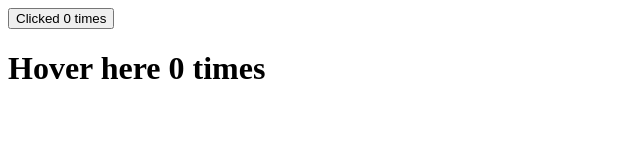
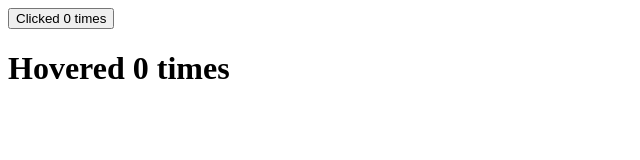
Before and after one commit to sharifulb07/reactjs, a React (Create React App) app: page / in a window 1280 px wide. Shown: the top 160 px of the page, without its empty margins (0-640 px from the left). Built offline with nearby package versions, Linux system fonts and the light colour scheme.

Commit message:
Render props section is added in the section

```diff
--- a/src/App.js
+++ b/src/App.js
@@ -2,11 +2,28 @@
 import ClickCounter from './components/ClickCounter'
 
 import HoverCounter from './components/HoverCounter';
+import Counter from './components/Counter';
+
+
 
 function App(){
   return  (<div className='app'>
-    <ClickCounter />
-    <HoverCounter />
+
+
+    <Counter>
+
+    {(count, incrementCount)=>
+    <ClickCounter count={count} incrementCount={incrementCount} /> }
+
+    </Counter>
+
+
+<Counter>
+
+{(count, incrementCount)=>
+    <HoverCounter count={count} incrementCount={incrementCount} /> }
+
+</Counter>
 
 
     </div>);
--- a/src/HOC/withCounter.js
+++ b/src/HOC/withCounter.js
@@ -9,14 +9,14 @@ const withCounter =(OriginalComponent)=>{
             count:0,
         }
 
-        clickHandle =()=>{
+        incrementCount =()=>{
             this.setState((prevState)=>({count:prevState.count+1}));
         };
 
 
         render(){
             const {count}=this.state;
-            return <OriginalComponent count={count} clickHandle={this.clickHandle}/>
+            return <OriginalComponent count={count} clickHandle={this.incrementCount}/>
         }
 
     }
--- a/src/components/ClickCounter.js
+++ b/src/components/ClickCounter.js
@@ -1,14 +1,13 @@
 import React from "react";
-import withCounter from "../HOC/withCounter";
 
 
-const ClickCounter=(props)=>{
-    const {count, clickHandle}=props;
-        return(
+
+export default function ClickCounter ({count, incrementCount}) {
+
+           return(
             <div>
-                <button  type="button" onClick={clickHandle}>Clicked {count} times </button>
+                <button  type="button" onClick={incrementCount}>Clicked {count} times </button>
             </div>
         )
+
 }
-
-export default withCounter(ClickCounter);
--- /dev/null
+++ b/src/components/Counter.js
@@ -0,0 +1,17 @@
+import React, { Component } from 'react'
+
+export default class Counter extends Component {
+    state={
+        count:0,
+    }
+
+    incrementCount =()=>{
+        this.setState((prevState)=>({count:prevState.count+1}));
+    };
+
+  render() {
+      const { children}=this.props;
+      const {count} =this.state;
+    return children(count,this.incrementCount);
+  }
+}
--- a/src/components/HoverCounter.js
+++ b/src/components/HoverCounter.js
@@ -1,14 +1,13 @@
 import React from "react";
-import withCounter from "../HOC/withCounter";
 
 
-const HoverCounter=(props)=>{
-    const {count, clickHandle}=props;
+
+export default function HoverCounter ({count, incrementCount}){
+
         return(
             <div>
-                <h1  onMouseOver={clickHandle}>Hover here  {count} times </h1>
+                <h1  onMouseOver={incrementCount}>Hovered  {count} times </h1>
             </div>
         )
+
 }
-
-export default withCounter(HoverCounter);
--- /dev/null
+++ b/src/components/User.js
@@ -0,0 +1,4 @@
+export default function User({render}){
+    return render(false);
+
+}
```
